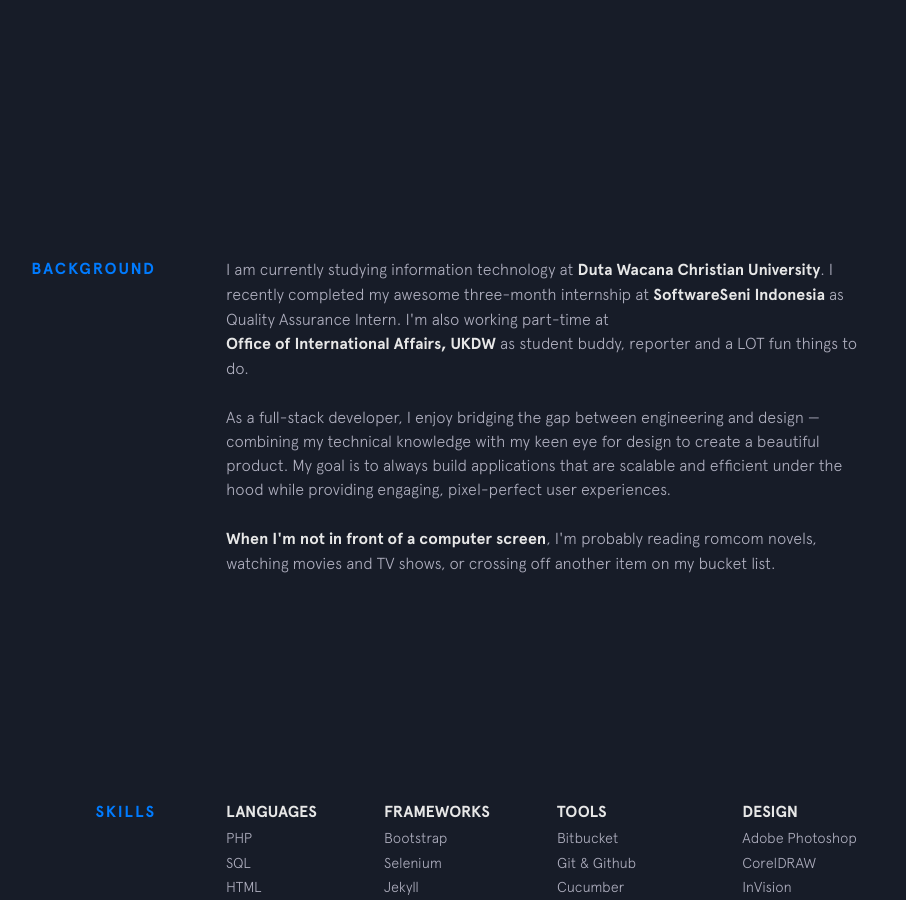
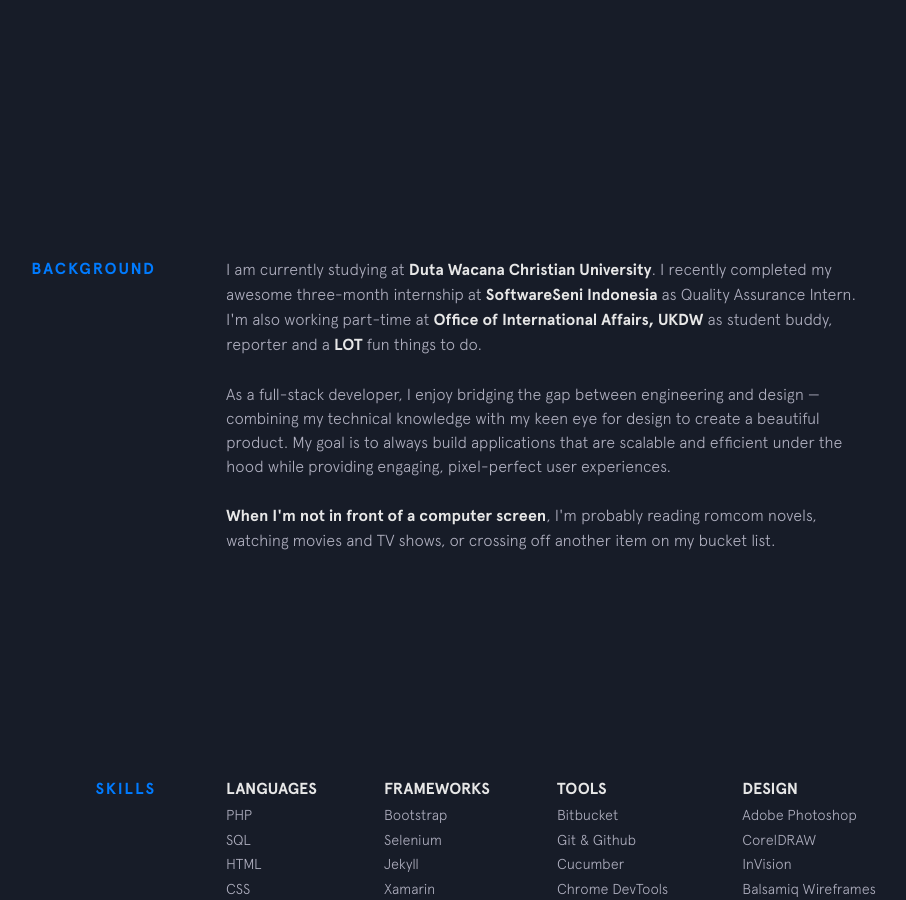
Before and after one commit to ivanhectors/ivanhectors.github.io, a Jekyll site: the page built from index.html, in a window 1280 px wide and 900 px high, scrolled down 743 px. Shown: the whole window, without its empty margins (224-1130 px from the left). Built offline with Jekyll 4.4.1, drawn with Linux system fonts in a browser that asks for light colours; nearby versions of some CDN libraries.

Commit message:
Update background.html

```diff
--- a/_includes/background.html
+++ b/_includes/background.html
@@ -2,10 +2,10 @@
   <div class="section__title">Background</div>
   <div class="section__content">
     <p>
-      I am currently studying information technology at
+      I am currently studying at
       <a class="underline-link" href="https://ukdw.ac.id/" target="_blank">Duta Wacana Christian University</a>. I recently completed my awesome three-month internship at
       <a class="underline-link" href="https://softwareseni.co.id/" target="_blank">SoftwareSeni Indonesia</a> as Quality Assurance Intern. I'm also working part-time at
-      <a class="underline-link" href="http://oia.ukdw.ac.id" target="_blank">Office of International Affairs, UKDW</a> as student buddy, reporter and a LOT fun things to do.
+      <a class="underline-link" href="http://oia.ukdw.ac.id" target="_blank">Office of International Affairs, UKDW</a> as student buddy, reporter and a <strong>LOT</strong> fun things to do.
     </p>
 
     <p>
```
